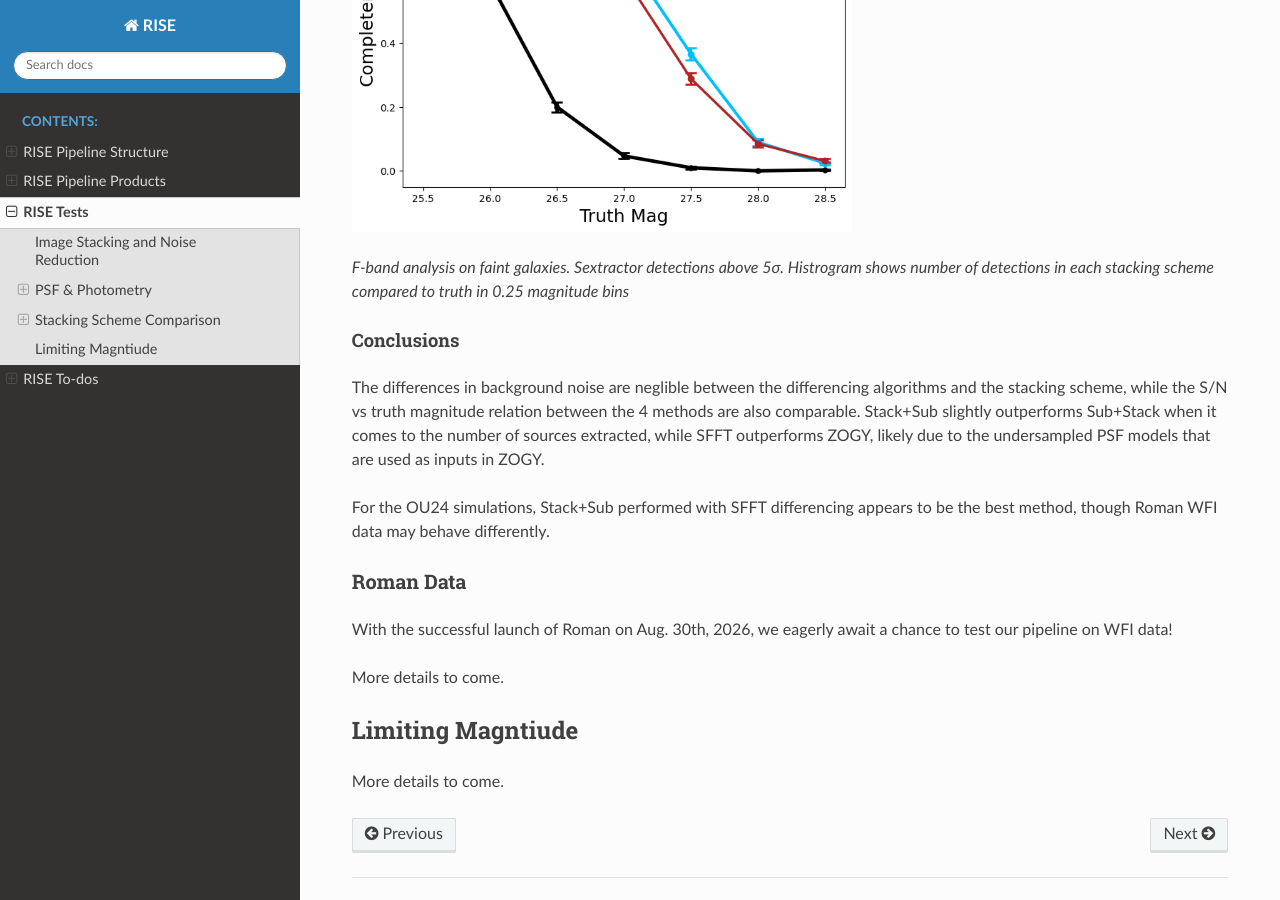
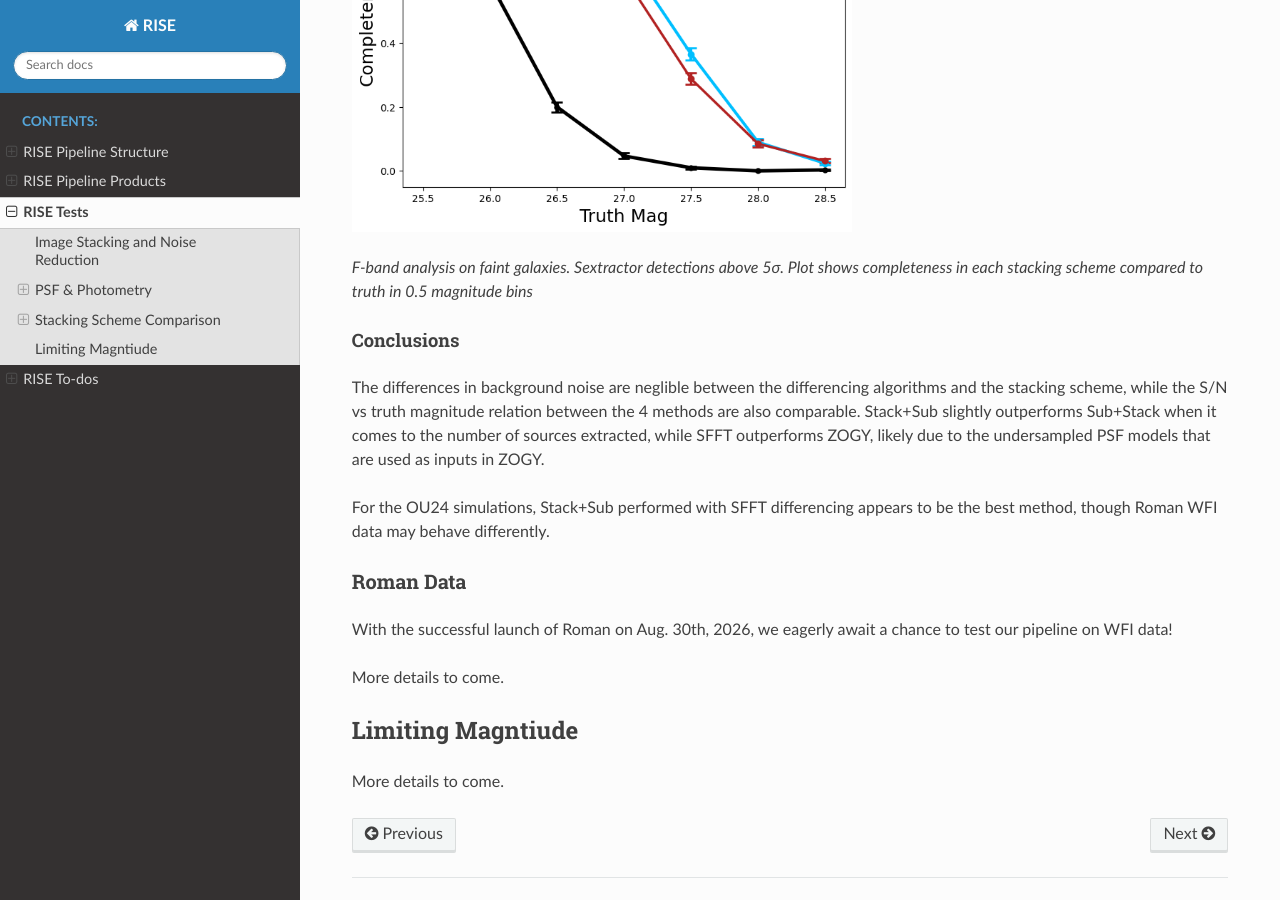
Before and after one commit to joseph-santana/RISE-docs, a Sphinx documentation site: the page built from source/tests.rst, in a window 1280 px wide and 900 px high, scrolled down 16518 px. Built offline with Sphinx 7.4.7 and the Read the Docs theme 3.1.0, drawn with Linux system fonts in a browser that asks for light colours.

Commit message:
Fix Typos

```diff
--- a/source/tests.rst
+++ b/source/tests.rst
@@ -291,7 +291,7 @@ Additionally, the recovery statistics still show a preference for Stack+sub usin
 
 |r_zogy_completeness_cut| |r_sfft_completeness_cut|
 
-*F-band analysis on faint galaxies. Sextractor detections above 5σ. Histrogram shows number of detections in each stacking scheme compared to truth in 0.25 magnitude bins*
+*F-band analysis on faint galaxies. Sextractor detections above 5σ. Plot shows completeness in each stacking scheme compared to truth in 0.5 magnitude bins*
 
 .. |r_zogy_completeness_cut| image:: /images/zogy_completeness_flux_limited.png
    :width: 500
```
